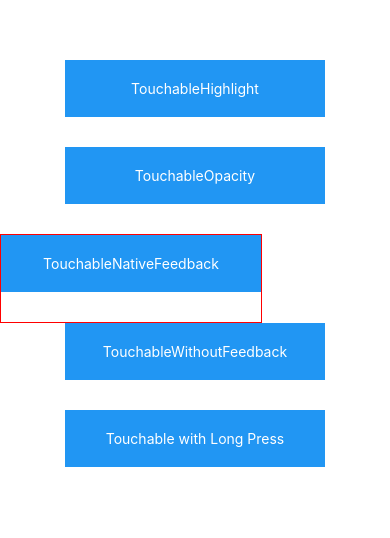
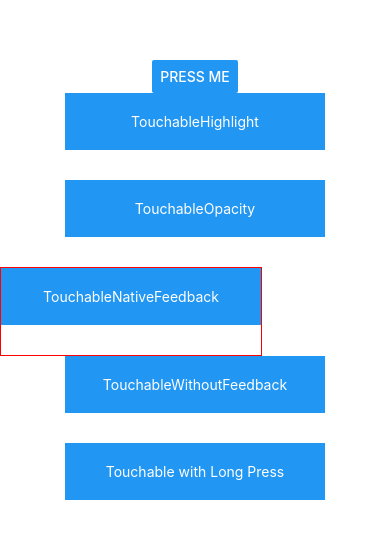
Before and after one commit to codejong/class-react-native-2e, a React Native app: screen / in a window 390 px wide. Shown: the top 538 px of the page. Built offline with nearby package versions, Linux system fonts and the light colour scheme.

Commit message:
기본 <Button> 추가

```diff
--- a/App.js
+++ b/App.js
@@ -30,6 +30,12 @@ export default class App extends Component<Props> {
   render() {
     return (
       <View style={styles.container}>
+        <Button
+          onPress={() => {
+            Alert.alert('You tapped the button!');
+          }}
+          title="Press Me"
+        />
         <TouchableHighlight onPress={this._onPressButton} underlayColor="white">
           <View style={styles.button}>
             <Text style={styles.buttonText}>TouchableHighlight</Text>
```
